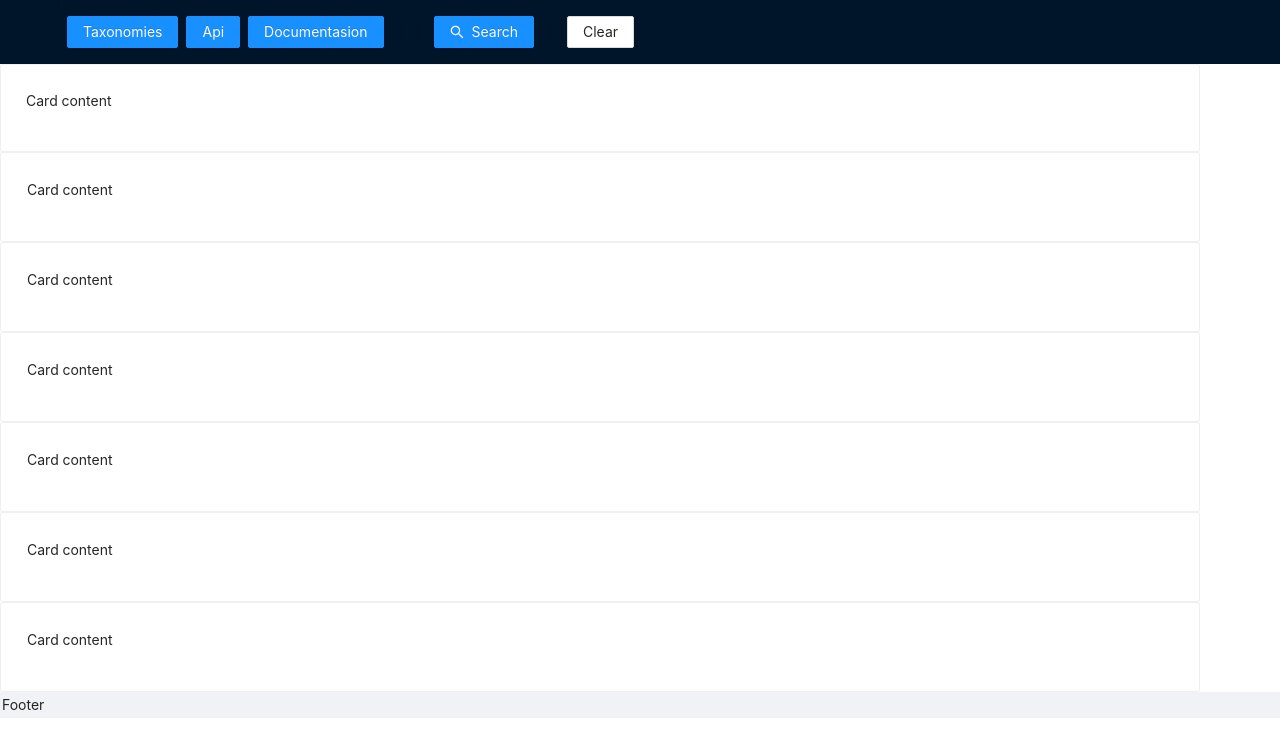
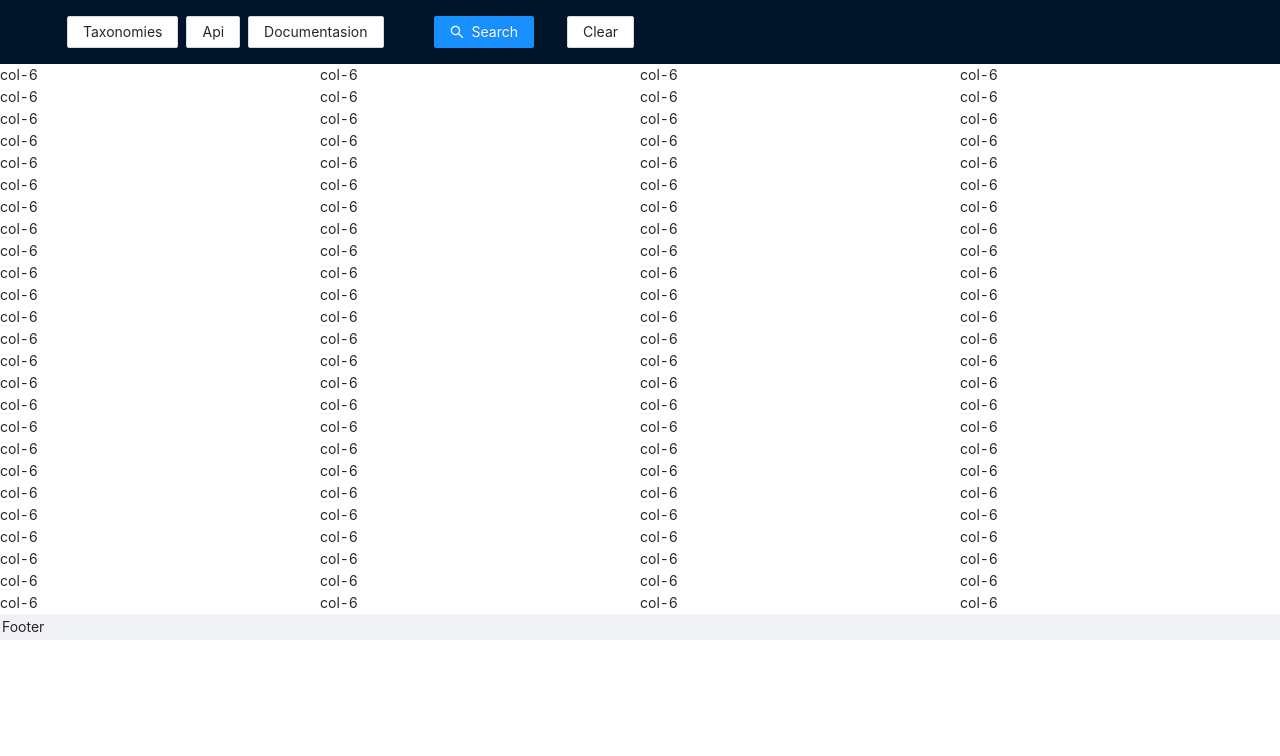
Before and after one commit to ricardozv/studyofAnsDesign, a React (Create React App) app: page / in a window 1280 px wide. Shown: the top 756 px of the page. Built offline with nearby package versions, Linux system fonts and the light colour scheme.

Commit message:
muda o content da pagina, que eram cards e agora sao colunas.

```diff
--- a/src/App.js
+++ b/src/App.js
@@ -1,32 +1,55 @@
 // import api from './services/api';
+import { Menu } from 'antd';
 
-import { Divider, Space, AutoComplete } from 'antd';
+import { Row, Col } from 'antd';
+
+import { Divider, Space } from 'antd';
 import React from 'react';
 import { Button } from 'antd';
 import { SearchOutlined } from '@ant-design/icons';
-import { Layout, Menu} from 'antd';
+import { Layout} from 'antd';
+
+// import { PoweroffOutlined } from '@ant-design/icons';
 import './global.css';
-import { Card } from 'antd';
 
-// Verficar o reproveitamento das folhas de stylo dos cartões.
-const { Header, Footer, Content } = Layout;
+
+const { Header, Footer } = Layout;
+
+
+// tentando colocar reload nos butões
+/* class App extends React.Component {
+  state = {
+    loadings: [],
+  };
+*/
+
+// Verficar o reproveitamento das folhas de stylo dos cartões
+
+
 
 function App() {
+ // const { loadings } = this.state; colocar reload nos butões
   return (
     <div className="App">
     <Header className="header">
-      <Menu theme="dark" mode="horizontal" defaultSelectedKeys={['1']}>
-      <Divider type="vertical" />
+      <Menu theme="dark" mode="horizontal" defaultSelectedKeys={['100']}>
+      <Divider type="vertical"/>
         <Space>
-        <Button type= "primary">Taxonomies</Button>
-        <Button type="primary">Api</Button>
-        <Button type="primary">Documentasion</Button>
+
+        <Button theme= "dark">Taxonomies</Button>
+        <Button theme="dark">Api</Button>
+        <Button theme="dark">Documentasion</Button>
         <Divider type="vertical" />
         </Space>
 
         <Space>
         <Divider type="vertical" />
-        <Button type="primary" icon={<SearchOutlined />}>
+        <Button
+        type="primary"
+        icon={<SearchOutlined />}
+        //loading={loadings[1]} tentativa de colocar reload no botão
+        onClick={() => this.enterLoading(1)}
+        >
           Search
         </Button>
         <Divider type="vertical" />
@@ -39,65 +62,187 @@ function App() {
     </Header>
 
         <>
+        <Row>
+          <Col span={6}>col-6</Col>
+          <Col span={6}>col-6</Col>
+          <Col span={6}>col-6</Col>
+          <Col span={6}>col-6</Col>
+        </Row>
+
+        <Row>
+          <Col span={6}>col-6</Col>
+          <Col span={6}>col-6</Col>
+          <Col span={6}>col-6</Col>
+          <Col span={6}>col-6</Col>
+        </Row>
+
+        <Row>
+          <Col span={6}>col-6</Col>
+          <Col span={6}>col-6</Col>
+          <Col span={6}>col-6</Col>
+          <Col span={6}>col-6</Col>
+        </Row>
+
+        <Row>
+          <Col span={6}>col-6</Col>
+          <Col span={6}>col-6</Col>
+          <Col span={6}>col-6</Col>
+          <Col span={6}>col-6</Col>
+        </Row>
+
+        <Row>
+          <Col span={6}>col-6</Col>
+          <Col span={6}>col-6</Col>
+          <Col span={6}>col-6</Col>
+          <Col span={6}>col-6</Col>
+        </Row>
 
 
-        <Card style={
-          {
-            width: 1200,
-            padding: 1
+        <Row>
+          <Col span={6}>col-6</Col>
+          <Col span={6}>col-6</Col>
+          <Col span={6}>col-6</Col>
+          <Col span={6}>col-6</Col>
+        </Row>
 
-          }}>
-           <p>Card content</p>
-        </Card>
-        <Card style={
-          {
-            width: 1200,
-            padding: 2
 
-          }}>
-            <p>Card content</p>
-        </Card>
-        <Card style={
-          {
-            width: 1200,
-            padding: 2
+        <Row>
+          <Col span={6}>col-6</Col>
+          <Col span={6}>col-6</Col>
+          <Col span={6}>col-6</Col>
+          <Col span={6}>col-6</Col>
+        </Row>
 
-          }}>
-            <p>Card content</p>
-        </Card>
-        <Card style={
-          {
-            width: 1200,
-            padding: 2
+        <Row>
+          <Col span={6}>col-6</Col>
+          <Col span={6}>col-6</Col>
+          <Col span={6}>col-6</Col>
+          <Col span={6}>col-6</Col>
+        </Row>
 
-          }}>
-            <p>Card content</p>
-        </Card>
-        <Card style={
-          {
-            width: 1200,
-            padding: 2
+        <Row>
+          <Col span={6}>col-6</Col>
+          <Col span={6}>col-6</Col>
+          <Col span={6}>col-6</Col>
+          <Col span={6}>col-6</Col>
+        </Row>
 
-          }}>
-            <p>Card content</p>
-        </Card>
-        <Card style={
-          {
-            width: 1200,
-            padding: 2
+        <Row>
+          <Col span={6}>col-6</Col>
+          <Col span={6}>col-6</Col>
+          <Col span={6}>col-6</Col>
+          <Col span={6}>col-6</Col>
+        </Row>
 
-          }}>
-            <p>Card content</p>
-        </Card>
+        <Row>
+          <Col span={6}>col-6</Col>
+          <Col span={6}>col-6</Col>
+          <Col span={6}>col-6</Col>
+          <Col span={6}>col-6</Col>
+        </Row>
 
-        <Card style={
-          {
-            width: 1200,
-            padding: 2
+        <Row>
+          <Col span={6}>col-6</Col>
+          <Col span={6}>col-6</Col>
+          <Col span={6}>col-6</Col>
+          <Col span={6}>col-6</Col>
+        </Row>
 
-          }}>
-            <p>Card content</p>
-        </Card>
+
+        <Row>
+          <Col span={6}>col-6</Col>
+          <Col span={6}>col-6</Col>
+          <Col span={6}>col-6</Col>
+          <Col span={6}>col-6</Col>
+        </Row>
+
+
+        <Row>
+          <Col span={6}>col-6</Col>
+          <Col span={6}>col-6</Col>
+          <Col span={6}>col-6</Col>
+          <Col span={6}>col-6</Col>
+        </Row>
+
+        <Row>
+          <Col span={6}>col-6</Col>
+          <Col span={6}>col-6</Col>
+          <Col span={6}>col-6</Col>
+          <Col span={6}>col-6</Col>
+        </Row>
+
+        <Row>
+          <Col span={6}>col-6</Col>
+          <Col span={6}>col-6</Col>
+          <Col span={6}>col-6</Col>
+          <Col span={6}>col-6</Col>
+        </Row>
+
+        <Row>
+          <Col span={6}>col-6</Col>
+          <Col span={6}>col-6</Col>
+          <Col span={6}>col-6</Col>
+          <Col span={6}>col-6</Col>
+        </Row>
+
+        <Row>
+          <Col span={6}>col-6</Col>
+          <Col span={6}>col-6</Col>
+          <Col span={6}>col-6</Col>
+          <Col span={6}>col-6</Col>
+        </Row>
+
+        <Row>
+          <Col span={6}>col-6</Col>
+          <Col span={6}>col-6</Col>
+          <Col span={6}>col-6</Col>
+          <Col span={6}>col-6</Col>
+        </Row>
+
+
+        <Row>
+          <Col span={6}>col-6</Col>
+          <Col span={6}>col-6</Col>
+          <Col span={6}>col-6</Col>
+          <Col span={6}>col-6</Col>
+        </Row>
+
+
+        <Row>
+          <Col span={6}>col-6</Col>
+          <Col span={6}>col-6</Col>
+          <Col span={6}>col-6</Col>
+          <Col span={6}>col-6</Col>
+        </Row>
+
+        <Row>
+          <Col span={6}>col-6</Col>
+          <Col span={6}>col-6</Col>
+          <Col span={6}>col-6</Col>
+          <Col span={6}>col-6</Col>
+        </Row>
+
+        <Row>
+          <Col span={6}>col-6</Col>
+          <Col span={6}>col-6</Col>
+          <Col span={6}>col-6</Col>
+          <Col span={6}>col-6</Col>
+        </Row>
+
+        <Row>
+          <Col span={6}>col-6</Col>
+          <Col span={6}>col-6</Col>
+          <Col span={6}>col-6</Col>
+          <Col span={6}>col-6</Col>
+        </Row>
+
+        <Row>
+          <Col span={6}>col-6</Col>
+          <Col span={6}>col-6</Col>
+          <Col span={6}>col-6</Col>
+          <Col span={6}>col-6</Col>
+        </Row>
+
         <Layout>
               <Footer style={{
                 width: 1200,
--- a/src/components/rank/Rank.js
+++ b/src/components/rank/Rank.js
@@ -6,11 +6,11 @@ export default function Rank() {
     return(
         <div className="login-container">
             <form>
-            <img src={logo} alt = "Tindev" />
+
             <input
-            placeholder = "Digite seu nick do github"/>
+            placeholder = "search"/>
 
-            <button type="submit"> enviar</button>
+            <button type="submit">search</button>
             </form>
         </div>
     );
```
